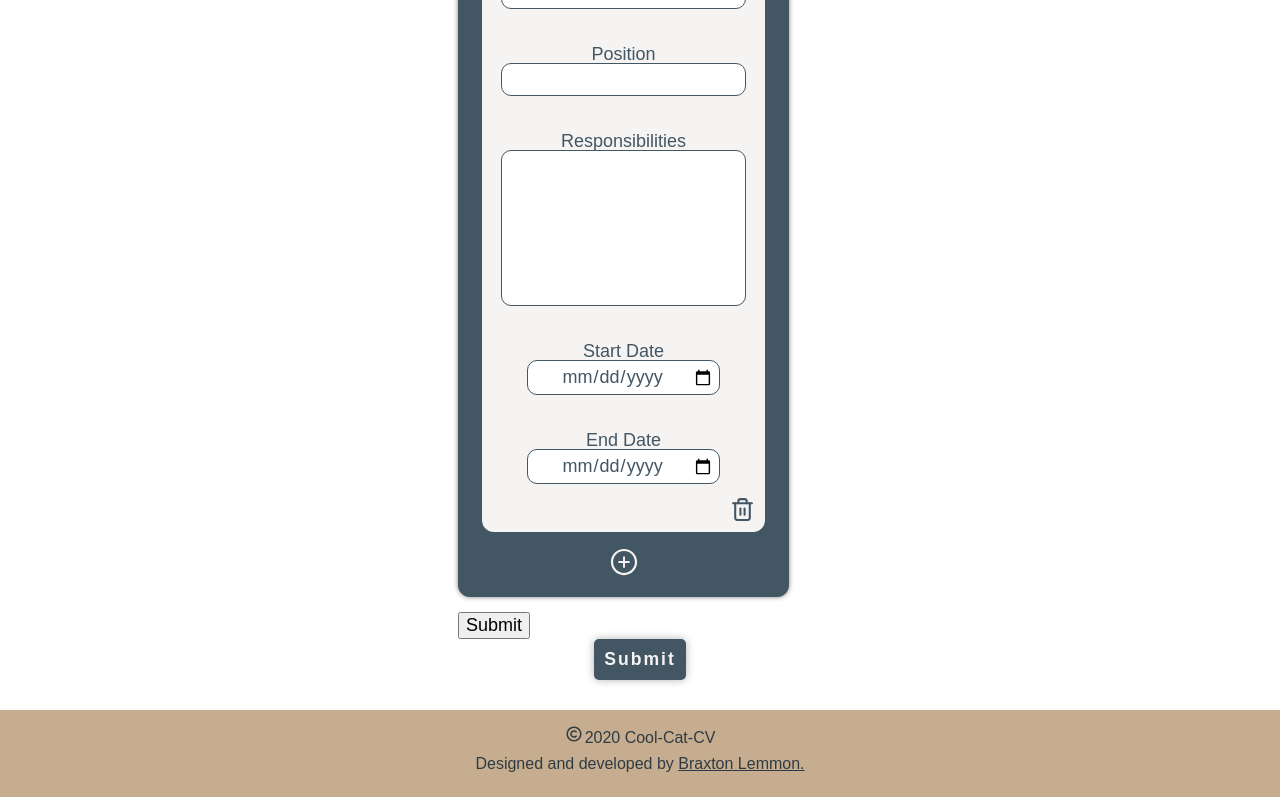
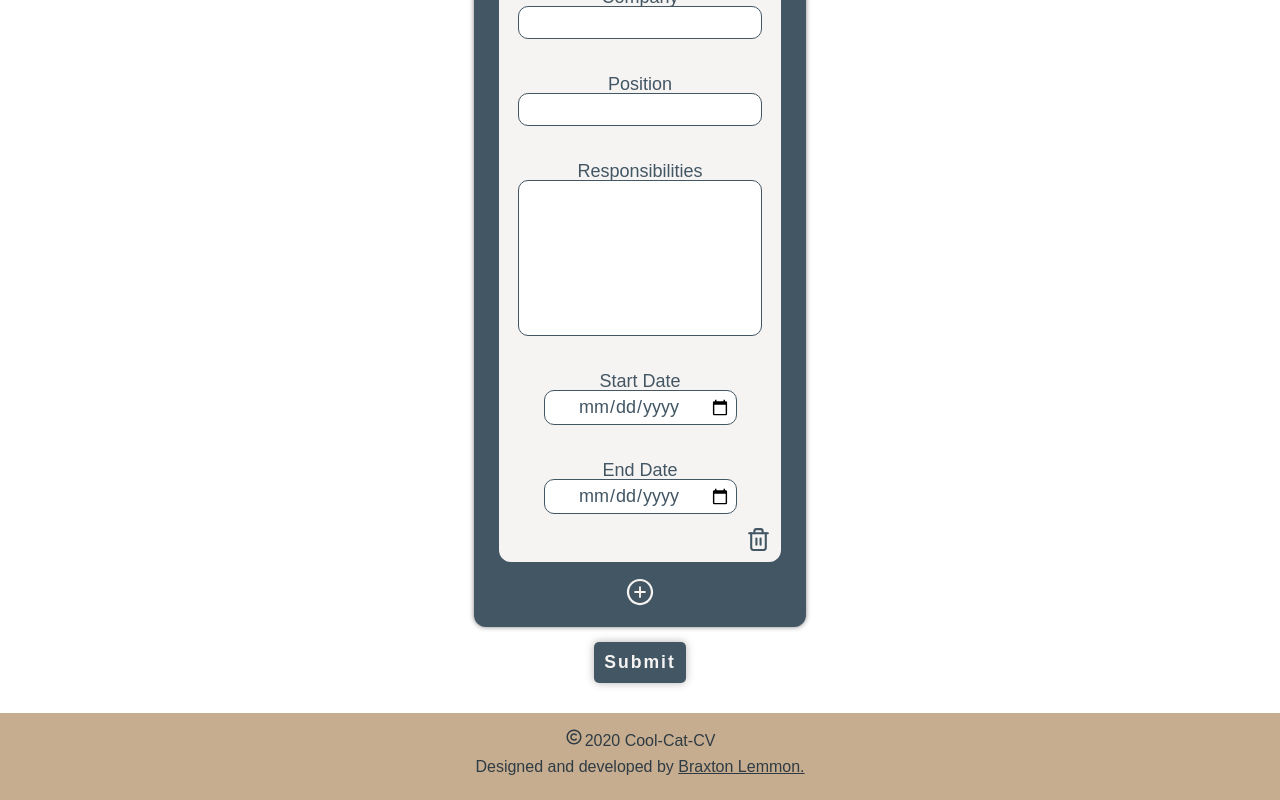
Before and after one commit to braxtonlemmon/cv-project-react, a React (Create React App) app: page / in a window 1280 px wide. Shown: the part 1555-2355 px from the top of the page. Built offline with nearby package versions, Linux system fonts and the light colour scheme; a web font is replaced by a local one.

Commit message:
Add react-hook-form register method to Personal components.

```diff
--- a/src/App.js
+++ b/src/App.js
@@ -117,6 +117,8 @@ function App() {
               setEducationData={setEducationData}
               experienceData={experienceData}
               setExperienceData={setExperienceData}
+              isEditing={isEditing}
+              setEditing={setEditing}
             />
             {/* <Personal
               personalData={personalData}
@@ -132,7 +134,7 @@ function App() {
               experienceData={experienceData}
               setExperienceData={setExperienceData}
             /> */}
-            <SubmitButton canSubmit={canSubmit} onClick={handleSubmit}>Submit</SubmitButton>
+            {/* <SubmitButton canSubmit={canSubmit} onClick={handleSubmit}>Submit</SubmitButton> */}
           </Main>
         }
         {
--- a/src/components/MainFormComponent.jsx
+++ b/src/components/MainFormComponent.jsx
@@ -1,12 +1,18 @@
 import React from 'react';
 import styled from 'styled-components';
-import { wrapper } from './Shared';
+import { wrapper, Button } from './Shared';
 import Personal from './Personal';
 import Education from './Education';
 import Experience from './Experience';
 
 const Wrapper = styled(wrapper)`
+`;
 
+const Form = styled.form`
+  display: flex;
+  align-items: center;
+  justify-content: center;
+  flex-direction: column;
 `;
 
 function MainFormComponent({
@@ -17,26 +23,30 @@ function MainFormComponent({
   experienceData,
   setExperienceData,
   onSubmit,
-  handleSubmit
+  handleSubmit,
+  register
 }) {
 
   return (
     <Wrapper>
-      <form onSubmit={handleSubmit(onSubmit)}>
+      <Form onSubmit={handleSubmit(onSubmit)}>
         <Personal
           personalData={personalData}
           setPersonalData={setPersonalData}
+          register={register}
         />
         <Education
           educationData={educationData}
           setEducationData={setEducationData}
+          register={register}
         />
         <Experience
           experienceData={experienceData}
           setExperienceData={setExperienceData}
+          register={register}
         />
-        <button type="submit">Submit</button>
-      </form>
+        <Button type="submit">Submit</Button>
+      </Form>
     </Wrapper>
   )
 }
--- a/src/components/MainFormContainer.jsx
+++ b/src/components/MainFormContainer.jsx
@@ -9,13 +9,16 @@ function MainFormContainer({
   educationData,
   setEducationData,
   experienceData,
-  setExperienceData
+  setExperienceData,
+  isEditing,
+  setEditing
 }) {
 
   const { register, handleSubmit } = useForm();
   const onSubmit = (data, e) => {
     e.preventDefault();
     console.log('hey');
+    setEditing(false)
   }
 
   return (
@@ -28,6 +31,7 @@ function MainFormContainer({
       setExperienceData={setExperienceData}
       handleSubmit={handleSubmit}
       onSubmit={onSubmit}
+      register={register}
     />
   )
 }
--- a/src/components/Personal.jsx
+++ b/src/components/Personal.jsx
@@ -2,7 +2,7 @@ import React from 'react';
 import { Section, H2, Block } from './Shared';
 import PersonalFormContainer from './PersonalFormContainer';
 
-function Personal({ personalData, setPersonalData }) {
+function Personal({ personalData, setPersonalData, register }) {
   return (
     <Section>
       <H2>Personal Info</H2>
@@ -10,6 +10,7 @@ function Personal({ personalData, setPersonalData }) {
         <PersonalFormContainer
           personalData={personalData}
           setPersonalData={setPersonalData}
+          register={register}
           />
       </Block>
     </Section>
--- a/src/components/PersonalFormComponent.jsx
+++ b/src/components/PersonalFormComponent.jsx
@@ -1,7 +1,6 @@
 import React from 'react';
 import { wrapper, row } from './Shared';
 import styled from 'styled-components';
-import { useForm } from 'react-hook-form';
 
 const Wrapper = styled(wrapper)`
 `;
@@ -10,11 +9,7 @@ const Row = styled(row)`
   font-family: 'Gayathri', sans-serif;
 `;
 
-function PersonalFormComponent({ personalData, handleChange }) {
-  const { register, handleSubmit, errors } = useForm({
-    mode: "onBlur",
-
-  });
+function PersonalFormComponent({ personalData, handleChange, register }) {
 
   return (
     <Wrapper>
@@ -41,6 +36,10 @@ function PersonalFormComponent({ personalData, handleChange }) {
             name="lastName"
             value={personalData.lastName}
             onChange={(e) => handleChange(e)}
+            ref={register({
+              required: true,
+              minLength: 1
+            })}
           />
         </Row>
         <Row>
@@ -51,6 +50,10 @@ function PersonalFormComponent({ personalData, handleChange }) {
             name="email"
             value={personalData.email}
             onChange={(e) => handleChange(e)}
+            ref={register({
+              required: true,
+              minLength: 1
+            })}
           />
         </Row>
         <Row>
@@ -61,6 +64,10 @@ function PersonalFormComponent({ personalData, handleChange }) {
             name="phone"
             value={personalData.phone}
             onChange={(e) => handleChange(e)}
+            ref={register({
+              required: true,
+              minLength: 1
+            })}
           />
         </Row>
       {/* </form> */}
--- a/src/components/PersonalFormContainer.jsx
+++ b/src/components/PersonalFormContainer.jsx
@@ -1,7 +1,7 @@
 import React, { useEffect } from 'react';
 import PersonalFormComponent from './PersonalFormComponent';
 
-function PersonalFormContainer({ personalData, setPersonalData }) {
+function PersonalFormContainer({ personalData, setPersonalData, register }) {
   const handleChange = (e) => {
     const { name, value } = e.target;
     // validatePersonal();
@@ -30,6 +30,7 @@ function PersonalFormContainer({ personalData, setPersonalData }) {
     <PersonalFormComponent
       personalData={personalData}
       handleChange={handleChange}
+      register={register}
     />
   )
 }
```
